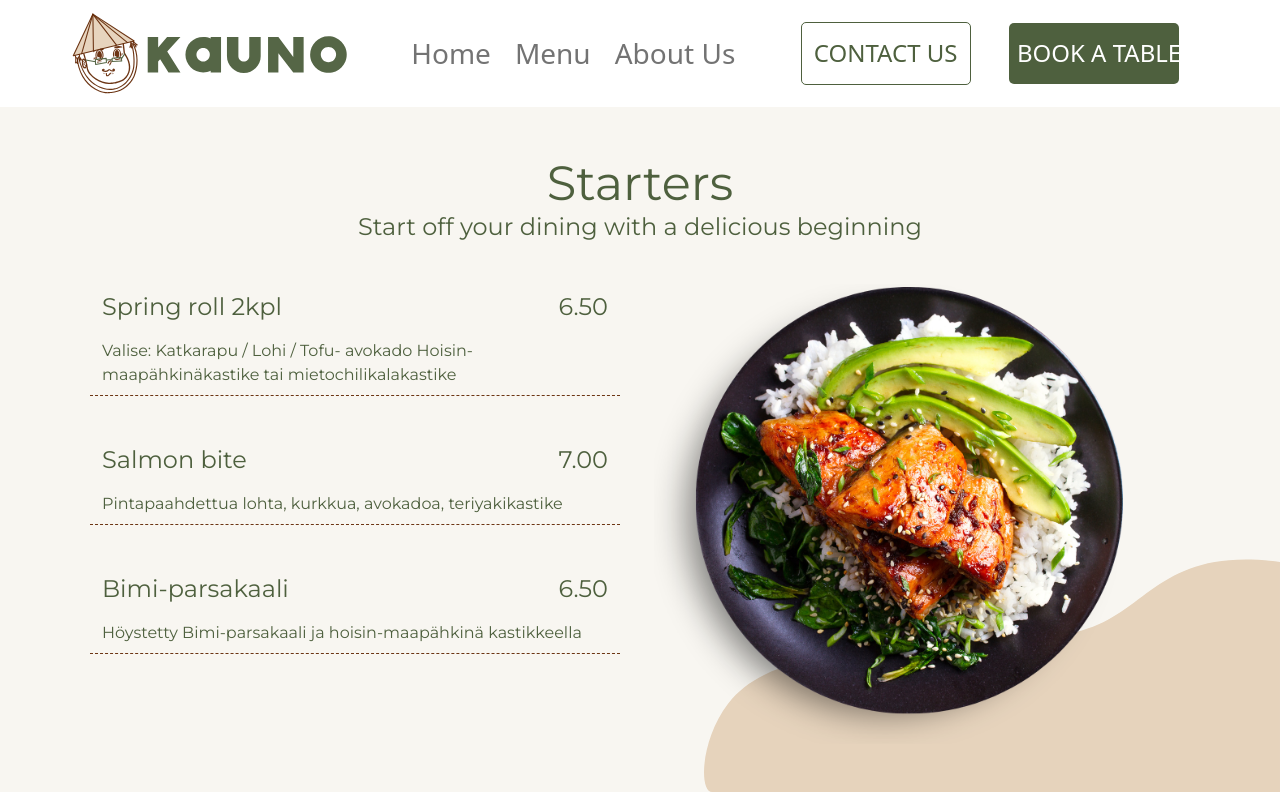
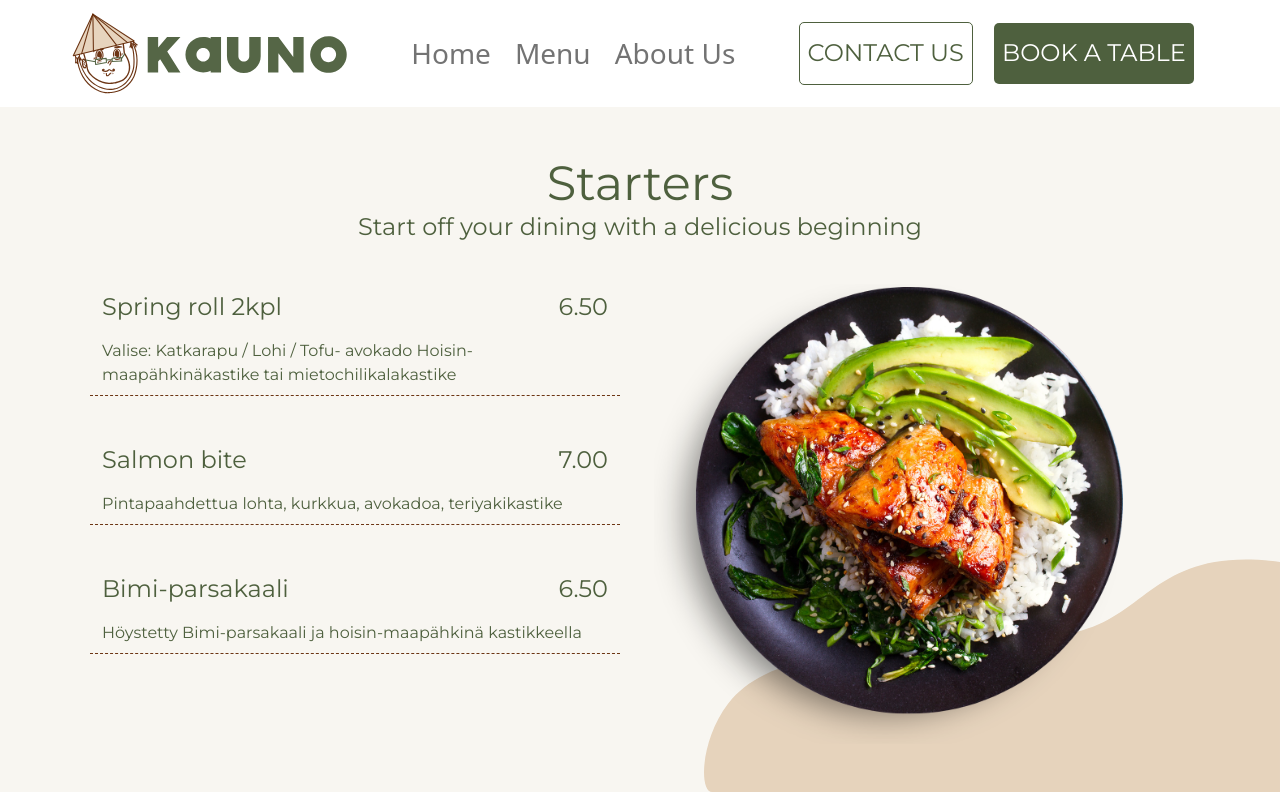
Before and after one commit to phuoc94/kauno-restaurant, a Next.js app: page /menu in a window 1280 px wide. Shown: the top 798 px of the page. Built offline with nearby package versions, Linux system fonts and the light colour scheme.

Commit message:
fix navbar

```diff
--- a/components/navbar.js
+++ b/components/navbar.js
@@ -29,6 +29,12 @@ const CustomNavbar = () => {
               <Link href="/about-us" passHref>
                 <Nav.Link className="mx-1">About Us</Nav.Link>
               </Link>
+              <Link href="/contact-us" passHref>
+                <Nav.Link className="mx-1 d-lg-none">Contact Us</Nav.Link>
+              </Link>
+              <Link href="/contact-us#reservation" passHref>
+                <Nav.Link className="mx-1 d-lg-none">Book A Table</Nav.Link>
+              </Link>
               {/*
               <NavDropdown title="EN" id="basic-nav-dropdown" className="mx-1">
                 <NavDropdown.Item href="#action/3.2">
@@ -40,14 +46,14 @@ const CustomNavbar = () => {
               </NavDropdown>
   */}
             </Nav>
-            <div className='col-lg-3 col-12 text-center'>
+            <div className="col-lg-3 col-12 text-center d-none d-lg-block">
               <Link href="/contact-us">
-              <button className="button-secondary text-nowrap py-3 p-2 m-1 button">
-                <span className="h4 font-300 text-center">CONTACT US</span>
-              </button>
+                <button className="button-secondary text-nowrap py-3 p-2 m-1 button">
+                  <span className="h4 font-300 text-center">CONTACT US</span>
+                </button>
               </Link>
             </div>
-            <div className='col-lg-3 col-12 text-center'>
+            <div className="col-lg-3 col-12 text-center d-none d-lg-block">
               <Link href="/contact-us#reservation">
                 <button className="button-primary text-nowrap py-3 p-2 m-1 button">
                   <span className="h4 font-300 text-center">BOOK A TABLE</span>
--- a/styles/globals.css
+++ b/styles/globals.css
@@ -83,6 +83,7 @@ a {
 }
 
 .button-primary {
+  font-family: 'Montserrat';
   background-color: #4e603e;
   color: #fff;
   border: none;
@@ -95,6 +96,7 @@ a {
 }
 
 .button-secondary {
+  font-family: 'Montserrat';
   color: #4e603e !important;
   border: 1px solid #4e603e !important;
   background-color: #fff !important;
@@ -193,9 +195,6 @@ a {
   background-size: 45%, 15%;
   background-position: left bottom, left top;
 }
-.button {
-  width: 170px;
-}
 
 .rsv-box {
   height: 350px;
```
